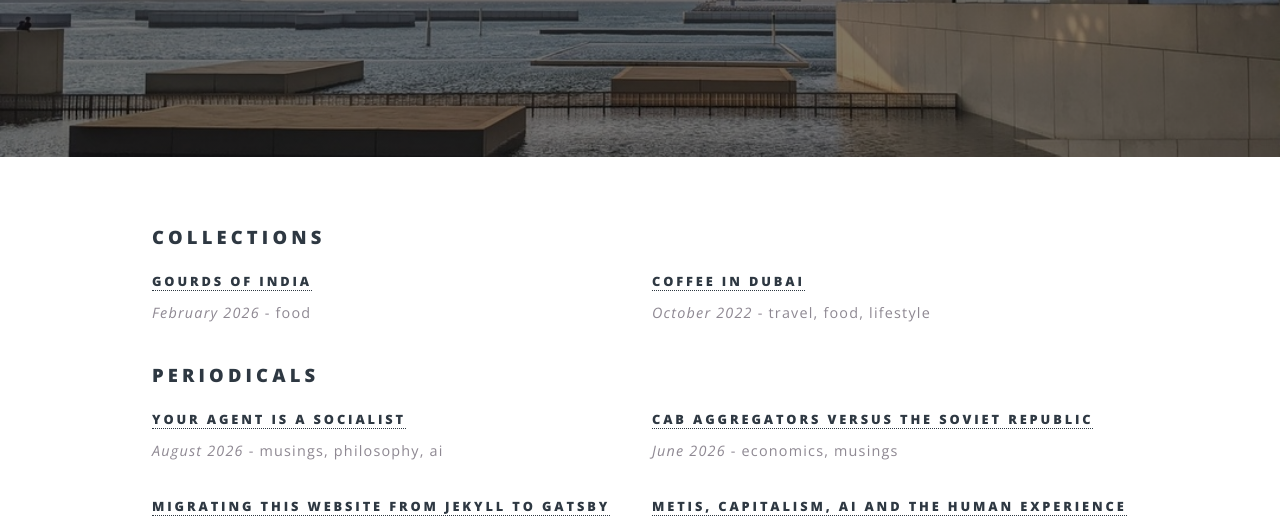
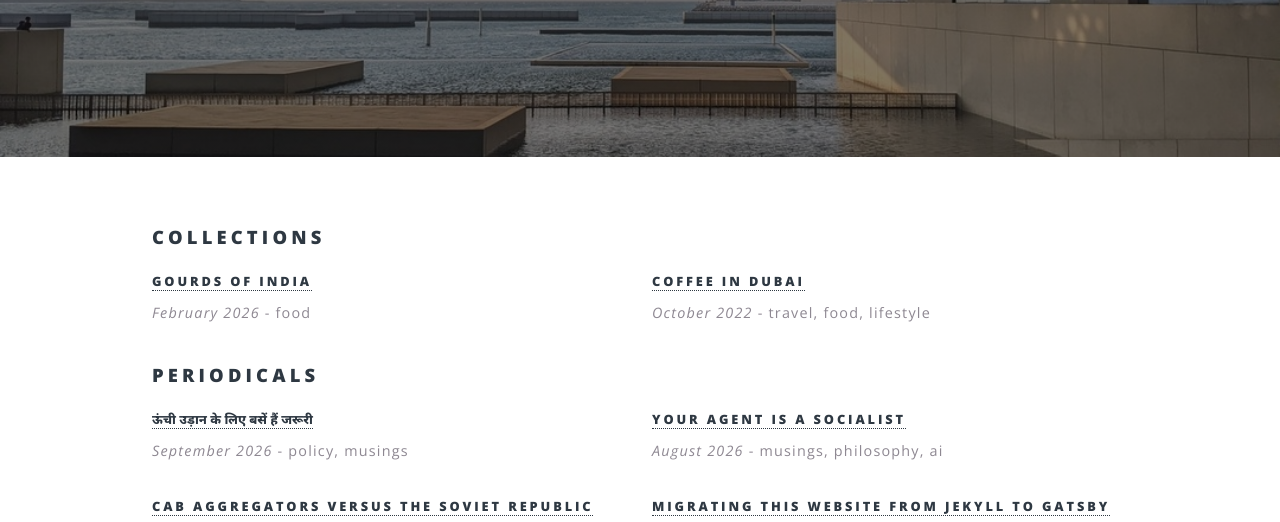
Before and after one commit to cheekujodhpur/website, a Gatsby site: page /blog in a window 1280 px wide. Shown: the part 268-790 px from the top of the page. Built offline with nearby package versions, Linux system fonts and the light colour scheme; Gatsby itself is replaced by a stand-in of ours.

Commit message:
Add buses article

```diff
--- /dev/null
+++ b/content/blog/unchi-udaan-buses.md
@@ -0,0 +1,31 @@
+---
+layout: blog
+title: ऊंची उड़ान के लिए बसें हैं जरूरी
+date: 2026-09-06T00:00:00.000Z
+categories:
+  - policy
+  - musings
+lang: hi
+---
+
+*Also published in Jagriti Times 9 Sep 2026, and Nav Bihar Times 10 Sep 2026*
+
+भारत में आमजन आवागमन के लिए सबसे ज़्यादा किस साधन का इस्तेमाल करते हैं? हमारे देश में आमजन की सवारी है बस। हवाई जहाज हर जगह नहीं पहुंचता, बसें गांव-गांव तक जाती हैं।
+
+हम हर जगह एयरपोर्ट बनाते हैं, और इसमें दिलचस्‍प बात तो यह है कि एयरपोर्ट उनलोगों के लिए है, जो ज़्यादा इनकम टैक्स भरते हैं, और जो लोग नहीं भरते उनके लिए यह एक रोजगार योजना है कि वे एयरपोर्ट पर काम करेंगे। लेकिन गांव से रोजगार के लिए शहर आने वाले कामगार जब अपने घर लौटते हैं या अपने रिश्‍तेदारों से मिलने गांव जाते हैं, तब उन्‍हें अपनी यात्रा के लिए ट्रेन या फिर लास्ट माइल तक बस का ही इस्तेमाल करना पड़ता है। इन सबके बावजूद हमारे बस नेटवर्क की व्यवस्था इतनी दयनीय क्यों है?
+
+बस आएगी, नहीं आएगी, कब पहुंचेगी, महिलाओं के लिए रास्‍ते में शौचालय की व्यवस्था होगी कि नहीं, ये सवाल आम हैं। हाईवे पर रास्‍ते में कई जगह मिडवे होटल और बस अड्डे बन जाते हैं। जहां बहुत सारी दुकानें होती हैं, कुछ व्यवस्थाएं भी होती हैं, परन्‍तु ये सुविधाएं हर जगह स्‍तरीय नहीें होती हैं।
+
+हाल ही में पार्लियामेंट्री स्टैंडिंग कमेटी (परिवहन, पर्यटन और संस्‍कृति) की रिपोर्ट आई है, जिसमें हमारी बस व्यवस्था को सुधारने के लिए कुछ उपयोगी सुझाव हैं। इनपर मैं अपने विचार व्‍यक्‍त करना चाहूंगा।
+
+हवाई जहाज़ों के लिए एयरपोर्ट्स अथॉरिटी ऑफ़ इंडिया है, जो टर्मिनल बनाती है और उन टर्मिनल्स का इस्तेमाल कोई भी कर सकता है। बसों के लिए ऐसा कुछ नहीं है। राज्‍य सरकारें खुद बस चलाती हैं, उनके लिए टर्मिनल बनाती हैं, लेकिन प्राइवेट ऑपरेटर से साझा नहीं करतीं। यहां उल्‍लेखनीय है कि प्राइवेट ऑपरेटर सरकारी कंपनियों से ज्‍यादा बसें चलाते हैं और उनकी संख्‍या बढ़ती ही जा रही है।
+
+सैद्धांतिक रूप से सरकार को ऐसी परियोजनाओं पर ध्‍यान देना चाहिए, जिनसे सामाजिक और आर्थिक विकास की नीेंव बने। मसलन आप बस टर्मिनल बनाइए, लेकिन बसों के संचालन का अवसर निजी उद्यमियों को दीजिए। एक वक़्त था जब शायद निजी ऑपरेटर सक्षम नहीं थे। आज़ादी के बाद जब आपको लगा कि सरकार को अपनी तरफ़ से बैसाखी लगानी है, तब लगा दी, अब बैसाखी का समय जा चुका है। हमारे देश में काफी समस्‍याएं हैं, लेकिन शायद बस चलाने के लिए सरकारी मदद की जरूरत नहीं है।
+
+दिल्ली के कश्मीरी गेट टर्मिनल पर प्रति बस 500 रुपये का प्रवेश शुल्‍क है। कमेटी ने एक ऑपरेटर का उदाहरण दिया है, जिसे प्रतिदिन करीब 5 लाख रुपये का शुल्‍क देना पड़ता है। टर्मिनल के अंदर दुकानों से खरीदारी और अन्‍य सेवाओं का उपयोग भी यात्री करते हैं, जो अतिरिक्‍त आय है। कश्‍मीरी गेट यह दर्शाता है कि इस प्रकार टर्मिनल के संचालन से सभी पक्षों का लाभ है।
+
+सुझाव यह नहीं है कि बस टर्मिनल का निजीकरण कर दीजिए। आप जैसे एयरपोर्ट चलाते हैं, वैसे ही बस टर्मिनल भी चलाइए।
+
+अगली बात यह कि टूरिस्ट परमिट क्या होता है? क्या बसों में सफर करने वाले सभी यात्री टूरिस्ट होते हैं? लोग अपने व्यवसाय के लिए और परिवार के साथ भी यात्रा करते हैं। कमेटी का एक सुझाव यह है कि बसों को ऑल इंडिया परमिट दीजिए। हमें यह जानकारी जरूर होनी चाहिए कि बसों में कितने टूरिस्‍ट सफर कर रहे हैं, लेकिन यह पर्यटन विभाग का विषय है। बसों के सुगम और सुरक्षित संचालन के लिए यह जानना ज्‍यादा जरूरी है कि बसें कहां से कहां तक चल रही हैं और यात्रियों में बुजुर्ग, महिलाओं, पुरुषों और बच्‍चों की संख्‍या कितनी है।
+
+इंडस्ट्री सूत्रों का अनुमान है कि रोज़ाना 5 से 6 करोड़ लोग इंटरसिटी बस से सफर करते हैं। कमेटी के खुद के सूत्रों ने 2019 में 3 करोड़ बस के और 2.3 करोड़ यात्री रेलवे के दिखाए। देश में 4.4 लाख बस हैं, यह पता है, लेकिन हमारे पास कोई डेटा ही नहीं है यह बताने के लिए कि कितने सवारी हैं? जिस तरह हवाई जहाज और रेल यात्रियों का डाटा हमारे पास उपलब्‍ध रहता है, उसी तरह बस यात्रियों की जानकारी भी होनी चाहिए। डिजिटल इंडिया में हम ऑनलाइन टिकट बुकिंग के आदी हैं और सारी बसों में जीपीएस ट्रैकर भी हैं। हमारे पास पर्याप्‍त साधन हैं और हम इसे आसानी से कार्यान्वित कर सकते हैं। जरूरत है इच्‍छाशक्ति की।
--- a/src/pages/blog.jsx
+++ b/src/pages/blog.jsx
@@ -60,6 +60,11 @@ const ContentWrapper = styled.section`
     color: ${({ theme }) => theme.colors.accent7.fgBold};
   }
 
+  h5:lang(hi) {
+    text-transform: none;
+    letter-spacing: 0;
+  }
+
   header p {
     color: ${({ theme }) => theme.colors.accent7.fgLight};
   }
@@ -103,7 +108,7 @@ const PostGrid = ({ posts }) => (
       return (
         <div key={post.id}>
           <header>
-            <h5>
+            <h5 lang={post.frontmatter.lang}>
               {isExternal ? (
                 <a href={url} target="_blank" rel="noopener noreferrer">
                   {post.frontmatter.title}
@@ -174,6 +179,7 @@ export const query = graphql`
           categories
           exturl
           collection
+          lang
         }
       }
     }
--- a/static/css/open-sans.css
+++ b/static/css/open-sans.css
@@ -598,3 +598,31 @@
   src: url(/fonts/open-sans/memvYaGs126MiZpBA-UvWbX2vVnXBbObj2OVTS-muw.woff2) format('woff2');
   unicode-range: U+0000-00FF, U+0131, U+0152-0153, U+02BB-02BC, U+02C6, U+02DA, U+02DC, U+0304, U+0308, U+0329, U+2000-206F, U+20AC, U+2122, U+2191, U+2193, U+2212, U+2215, U+FEFF, U+FFFD;
 }
+
+/* devanagari */
+@font-face {
+  font-family: 'Open Sans';
+  font-style: normal;
+  font-weight: 400;
+  font-display: swap;
+  src: url(/fonts/noto-sans-devanagari-400.woff2) format('woff2');
+  unicode-range: U+0900-097F, U+1CD0-1CF9, U+200C-200D, U+20A8, U+20B9, U+20F0, U+25CC, U+A830-A839, U+A8E0-A8FF, U+11B00-11B09;
+}
+/* devanagari */
+@font-face {
+  font-family: 'Open Sans';
+  font-style: normal;
+  font-weight: 600;
+  font-display: swap;
+  src: url(/fonts/noto-sans-devanagari-600.woff2) format('woff2');
+  unicode-range: U+0900-097F, U+1CD0-1CF9, U+200C-200D, U+20A8, U+20B9, U+20F0, U+25CC, U+A830-A839, U+A8E0-A8FF, U+11B00-11B09;
+}
+/* devanagari */
+@font-face {
+  font-family: 'Open Sans';
+  font-style: normal;
+  font-weight: 800;
+  font-display: swap;
+  src: url(/fonts/noto-sans-devanagari-800.woff2) format('woff2');
+  unicode-range: U+0900-097F, U+1CD0-1CF9, U+200C-200D, U+20A8, U+20B9, U+20F0, U+25CC, U+A830-A839, U+A8E0-A8FF, U+11B00-11B09;
+}
```
Also changed, not shown: src/templates/blog-post.jsx (+15 -4 lines), static/fonts/noto-sans-devanagari-400.woff2 (added), static/fonts/noto-sans-devanagari-600.woff2 (added), static/fonts/noto-sans-devanagari-800.woff2 (added).
